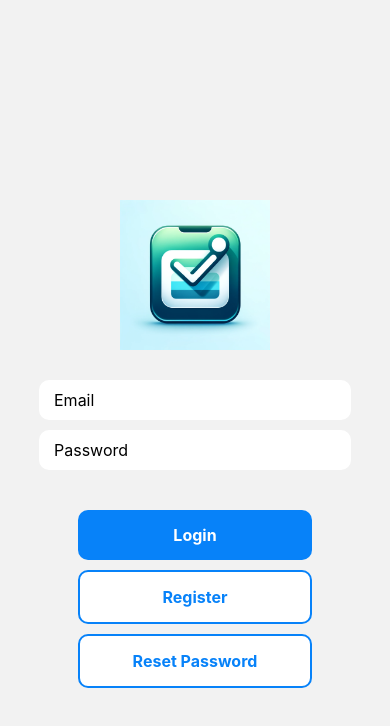
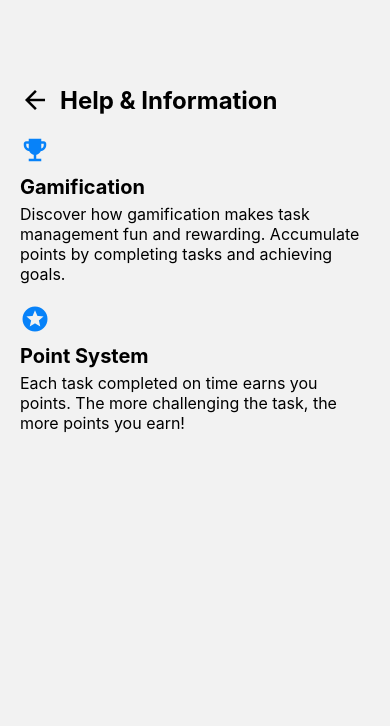
Before and after one commit to bashalla/taskmastermindai, a React Native app in the folder final/: screen /HelpScreen in a window 390 px wide. Shown: the top 726 px of the page. Built offline with nearby package versions, Linux system fonts and the light colour scheme; no server answers.

Commit message:
draft help and search page

```diff
--- a/final/App.js
+++ b/final/App.js
@@ -6,16 +6,18 @@ import LoginScreen from "./components/LoginScreen";
 import RegisterScreen from "./components/RegisterScreen";
 import HomeScreen from "./components/HomeScreen";
 import CategoryScreen from "./components/CategoryScreen";
-import RewardsScreen from "./components/RewardsScreen"; // Assuming you have this component
+import RewardsScreen from "./components/RewardsScreen";
 import ProfileScreen from "./components/ProfileScreen";
-import TaskScreen from "./components/TaskScreen"; // Import your TaskCreationScreen component
-import TaskCreationScreen from "./components/CreateTask"; // Import your TaskCreationScreen component
+import TaskScreen from "./components/TaskScreen";
+import TaskCreationScreen from "./components/CreateTask";
 import CreateTask from "./components/CreateTask";
 import TaskDetailScreen from "./components/TaskDetailScreen";
 import EditCategoryScreen from "./components/EditCategoryScreen";
 import CompletedTaskScreen from "./components/CompletedTaskScreen";
 import TaskOrCategoryScreen from "./components/TaskOrCategoryScreen";
 import SuggestionsScreen from "./components/SuggestionsScreen";
+import SearchScreen from "./components/SearchScreen";
+import HelpScreen from "./components/HelpScreen";
 
 // Create the Stack Navigator
 const Stack = createNativeStackNavigator();
@@ -97,6 +99,16 @@ export default function App() {
           component={SuggestionsScreen}
           options={{ headerShown: false }}
         />
+        <Stack.Screen
+          name="SearchScreen"
+          component={SearchScreen}
+          options={{ headerShown: false }}
+        />
+        <Stack.Screen
+          name="HelpScreen"
+          component={HelpScreen}
+          options={{ headerShown: false }}
+        />
       </Stack.Navigator>
     </NavigationContainer>
   );
--- /dev/null
+++ b/final/components/HelpScreen.js
@@ -0,0 +1,75 @@
+import React from "react";
+import {
+  View,
+  Text,
+  StyleSheet,
+  ScrollView,
+  TouchableOpacity,
+} from "react-native";
+import Icon from "react-native-vector-icons/MaterialIcons";
+
+const HelpScreen = ({ navigation }) => {
+  return (
+    <ScrollView style={styles.container}>
+      <View style={styles.header}>
+        <TouchableOpacity onPress={() => navigation.goBack()}>
+          <Icon name="arrow-back" size={30} color="#000" />
+        </TouchableOpacity>
+        <Text style={styles.headerText}>Help & Information</Text>
+      </View>
+
+      <View style={styles.section}>
+        <Icon name="emoji-events" size={30} color="#0782F9" />
+        <Text style={styles.sectionTitle}>Gamification</Text>
+        <Text style={styles.sectionContent}>
+          Discover how gamification makes task management fun and rewarding.
+          Accumulate points by completing tasks and achieving goals.
+        </Text>
+      </View>
+
+      <View style={styles.section}>
+        <Icon name="stars" size={30} color="#0782F9" />
+        <Text style={styles.sectionTitle}>Point System</Text>
+        <Text style={styles.sectionContent}>
+          Each task completed on time earns you points. The more challenging the
+          task, the more points you earn!
+        </Text>
+      </View>
+
+      {/* Add more sections as needed */}
+    </ScrollView>
+  );
+};
+
+const styles = StyleSheet.create({
+  container: {
+    flex: 1,
+    padding: 20,
+    marginTop: 65,
+  },
+  header: {
+    flexDirection: "row",
+    alignItems: "center",
+    marginBottom: 20,
+  },
+  headerText: {
+    fontSize: 24,
+    fontWeight: "bold",
+    marginLeft: 10,
+  },
+  section: {
+    marginBottom: 20,
+  },
+  sectionTitle: {
+    fontSize: 20,
+    fontWeight: "bold",
+    marginTop: 10,
+    marginBottom: 5,
+  },
+  sectionContent: {
+    fontSize: 16,
+  },
+  // ... additional styles
+});
+
+export default HelpScreen;
--- a/final/components/HomeScreen.js
+++ b/final/components/HomeScreen.js
@@ -55,14 +55,28 @@ function HomeScreen({ navigation }) {
   const CustomHeader = ({ onSignOut }) => {
     return (
       <View style={styles.customHeader}>
-        <TouchableOpacity onPress={onSignOut} style={styles.signOutButton}>
+        <TouchableOpacity
+          onPress={() => navigation.navigate("SearchScreen")}
+          style={styles.headerIcon}
+        >
+          <Icon name="search" size={30} color="#0782F9" />
+        </TouchableOpacity>
+        <TouchableOpacity
+          onPress={() => navigation.navigate("HelpScreen")}
+          style={styles.headerIcon}
+        >
+          <Icon name="help-outline" size={30} color="#0782F9" />
+        </TouchableOpacity>
+        <TouchableOpacity
+          onPress={onSignOut}
+          style={[styles.headerIcon, styles.signOutButton]}
+        >
           <Icon name="exit-to-app" size={40} color="#0782F9" />
           <Text style={styles.invisibleText}>Sign Out</Text>
         </TouchableOpacity>
       </View>
     );
   };
-
   // Fetch user info from Firestore
   const fetchUserInfo = async () => {
     try {
@@ -486,6 +500,9 @@ const styles = StyleSheet.create({
     padding: 10,
     paddingTop: 20,
   },
+  headerIcon: {
+    marginLeft: 15, // Add space between icons
+  },
   signOutButton: {
     marginRight: 15,
   },
--- /dev/null
+++ b/final/components/SearchScreen.js
@@ -0,0 +1,138 @@
+import React, { useState } from "react";
+import {
+  View,
+  Text,
+  StyleSheet,
+  TextInput,
+  FlatList,
+  TouchableOpacity,
+} from "react-native";
+import Icon from "react-native-vector-icons/MaterialIcons";
+import { collection, query, where, getDocs } from "firebase/firestore";
+import { db, auth } from "../firebase";
+
+const SearchScreen = ({ navigation }) => {
+  const [searchQuery, setSearchQuery] = useState("");
+  const [searchResults, setSearchResults] = useState([]);
+  const [isLoading, setIsLoading] = useState(false);
+
+  const handleSearch = async () => {
+    setIsLoading(true);
+    const tasksRef = collection(db, "tasks");
+    const categoriesRef = collection(db, "categories");
+    const userId = auth.currentUser.uid;
+
+    try {
+      // Query tasks
+      const qTasks = query(
+        tasksRef,
+        where("userId", "==", userId),
+        where("name", ">=", searchQuery),
+        where("name", "<=", searchQuery + "\uf8ff")
+      );
+      const taskSnapshot = await getDocs(qTasks);
+
+      // Query categories
+      const qCategories = query(
+        categoriesRef,
+        where("userId", "==", userId),
+        where("name", ">=", searchQuery),
+        where("name", "<=", searchQuery + "\uf8ff")
+      );
+      const categorySnapshot = await getDocs(qCategories);
+
+      const results = [];
+      taskSnapshot.forEach((doc) =>
+        results.push({ ...doc.data(), id: doc.id, type: "Task" })
+      );
+      categorySnapshot.forEach((doc) =>
+        results.push({ ...doc.data(), id: doc.id, type: "Category" })
+      );
+
+      setSearchResults(results);
+    } catch (error) {
+      console.error("Search error:", error);
+    }
+
+    setIsLoading(false);
+  };
+
+  return (
+    <View style={styles.container}>
+      <View style={styles.header}>
+        <TouchableOpacity
+          onPress={() => navigation.goBack()}
+          style={styles.backButton}
+        >
+          <Icon name="arrow-back" size={30} color="#000" />
+        </TouchableOpacity>
+        <Text style={styles.headerText}>Search</Text>
+      </View>
+      <TextInput
+        style={styles.searchInput}
+        placeholder="Search tasks or categories"
+        value={searchQuery}
+        onChangeText={setSearchQuery}
+        onSubmitEditing={handleSearch}
+      />
+      {isLoading ? (
+        <Text>Loading...</Text>
+      ) : (
+        <FlatList
+          data={searchResults}
+          keyExtractor={(item) => item.id}
+          renderItem={({ item }) => (
+            <View style={styles.resultItem}>
+              <Text>
+                {item.type}: {item.name}
+              </Text>
+            </View>
+          )}
+        />
+      )}
+    </View>
+  );
+};
+
+const styles = StyleSheet.create({
+  container: {
+    flex: 1,
+    padding: 20,
+    backgroundColor: "#FFF",
+  },
+  header: {
+    flexDirection: "row",
+    alignItems: "center",
+    marginBottom: 20,
+    marginTop: 40,
+  },
+  backButton: {
+    marginTop: 50,
+    marginRight: 10, // Adjust spacing as needed
+  },
+  headerText: {
+    fontSize: 24,
+    fontWeight: "bold",
+    marginLeft: 10,
+  },
+  searchInput: {
+    height: 50,
+    borderColor: "lightgray",
+    borderWidth: 1,
+    borderRadius: 25,
+    paddingHorizontal: 20,
+    marginBottom: 20,
+    fontSize: 16,
+    marginTop: 20,
+  },
+  resultItem: {
+    padding: 10,
+    borderBottomWidth: 1,
+    borderBottomColor: "#ddd",
+    backgroundColor: "#f9f9f9",
+    borderRadius: 10,
+    marginTop: 10,
+  },
+});
+
+export default SearchScreen;
```
